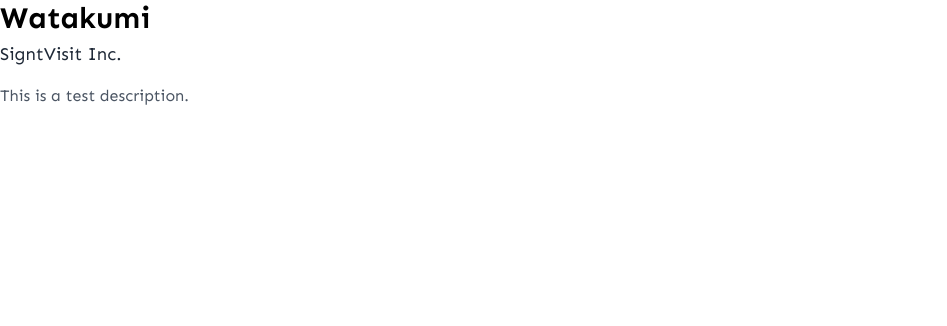
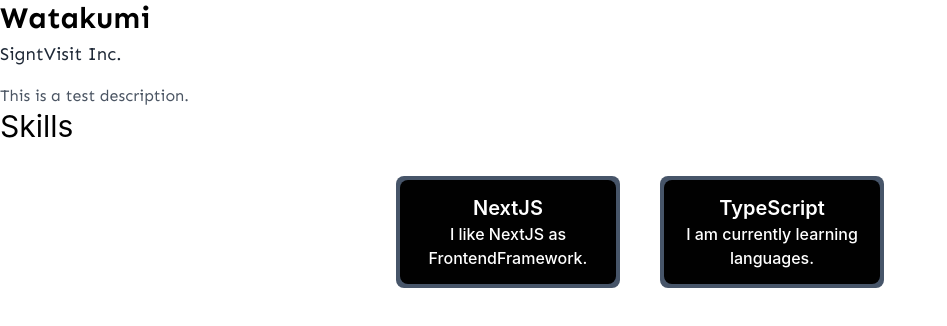
Before and after one commit to Watakumi/meet-binder-front, a Next.js app: page /mypage in a window 1280 px wide. Shown: the top 326 px of the page, without its empty margins (0-947 px from the left). Built offline with nearby package versions, Linux system fonts and the light colour scheme.

Commit message:
Add Skils Component

```diff
--- /dev/null
+++ b/components/Skills.tsx
@@ -0,0 +1,32 @@
+const Skills = () => {
+  return (
+    <div>
+      <p className="text-3xl">Skills</p>
+      <div className="my-8 flex flex-col items-center justify-center gap-10 sm:flex-row">
+        <a
+          className="h-[7rem] w-[14rem] cursor-pointer rounded-lg bg-slate-600 p-1 text-white duration-100 hover:scale-105"
+          target="_blank"
+          rel="noopener noreferrer"
+        >
+          <div className="flex h-full w-full flex-col items-center justify-center rounded-lg bg-primary px-2 text-center font-medium">
+            <p className="text-xl font-semibold">NextJS</p>
+            <p>I like NextJS as FrontendFramework.</p>
+          </div>
+        </a>
+
+        <a
+          className="h-[7rem] w-[14rem] cursor-pointer rounded-lg bg-slate-600 p-1 text-white duration-100 hover:scale-105"
+          target="_blank"
+          rel="noopener noreferrer"
+        >
+          <div className="flex h-full w-full flex-col items-center justify-center rounded-lg bg-primary px-2 text-center font-medium">
+            <p className="text-xl font-semibold">TypeScript</p>
+            <p>I am currently learning languages.</p>
+          </div>
+        </a>
+      </div>
+    </div>
+  );
+};
+
+export default Skills;
--- a/pages/mypage/index.tsx
+++ b/pages/mypage/index.tsx
@@ -1,9 +1,11 @@
 import React from 'react';
 import { About } from '../../components/About';
+import Skills from '../../components/Skills';
 const Mypage: React.FunctionComponent = () => {
   return (
     <div className="container mx-auto">
       <About />
+      <Skills />
     </div>
   );
 };
```
